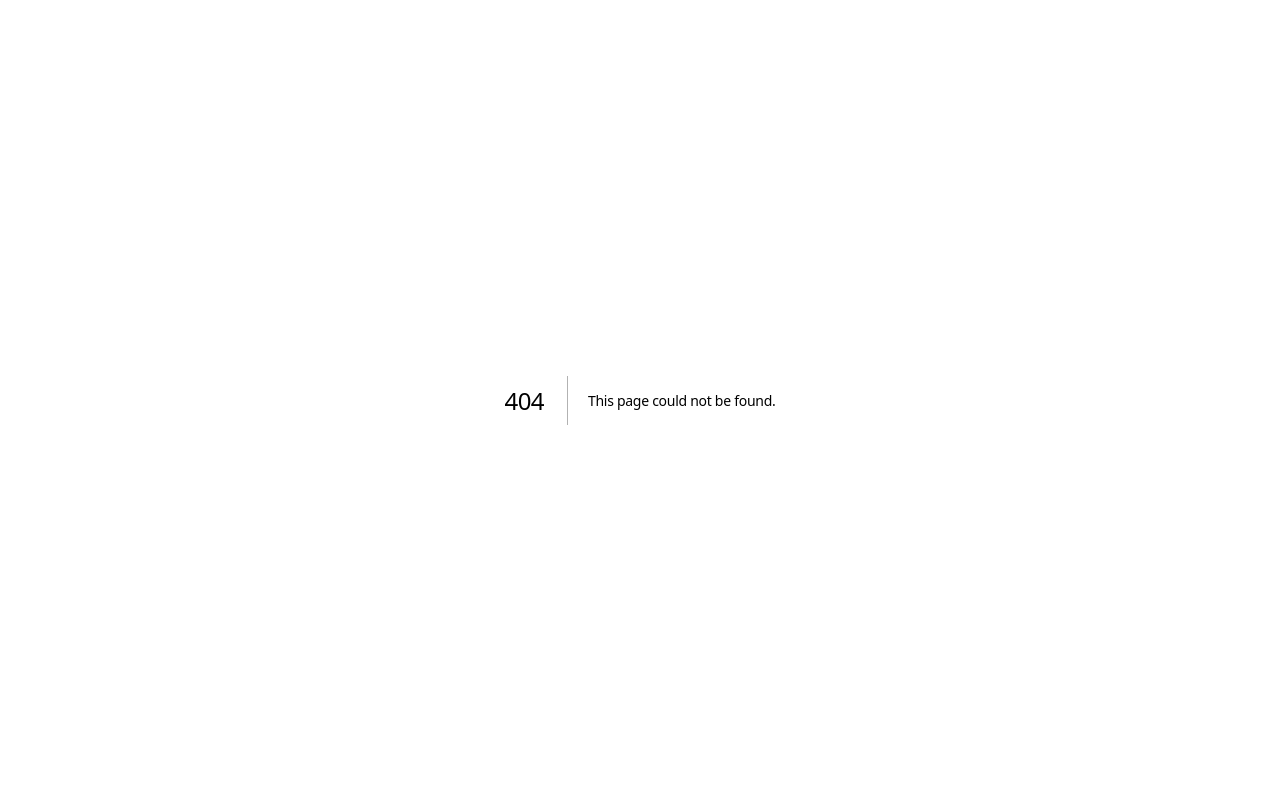
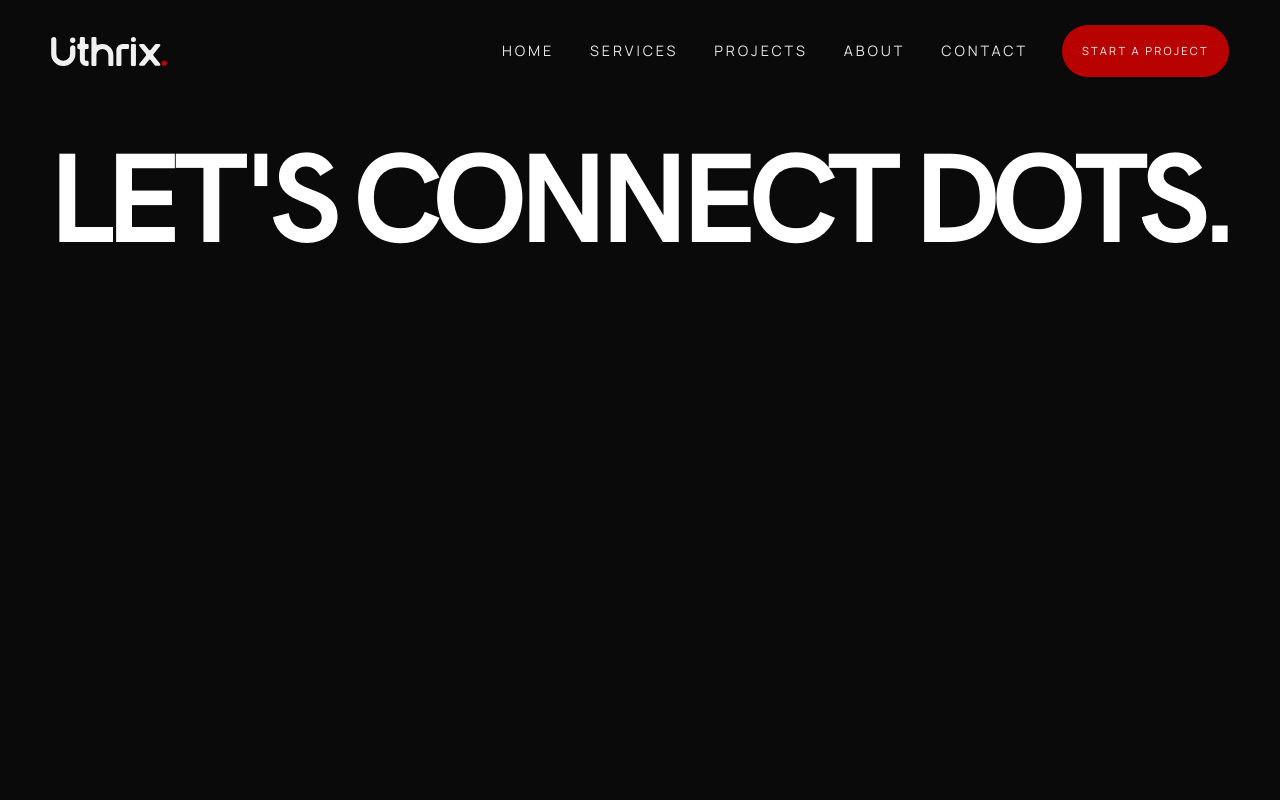
Before and after one commit to Uthrix-Digital/uthrix-digital, a Next.js app: page /ConnetMainDots in a window 1280 px wide. Before the commit this address had no page. Shown: the top 800 px of the page. Built offline with nearby package versions, Linux system fonts and the light colour scheme.

Commit message:
feat: restructure Home layout and integrate ConnectDots component with animations

```diff
--- a/src/app/(Home)/page.tsx
+++ b/src/app/(Home)/page.tsx
@@ -1,21 +1,16 @@
-import { Navigation } from "@/components/layout/(header)/Navigation2";
-import { Footer } from "@/components/layout/(Footer)/Footer";
 import { Hero2 } from "@/components/shared/(HeroSection)/Hero2";
 import { ConnectsDots } from "@/components/shared/(ConnetsDots)/ConnectsDots";
-import { ScrollToTopButton } from "@/components/shared/ScrollToTopButton";
 
 export default function Home() {
   return (
-    <div className="relative min-h-screen bg-[#0b0b0b] text-white transition-colors duration-300">
+    <div className="relative min-h-screen bg-foreground text-white transition-colors duration-300">
       <div className="relative z-10">
-        <Navigation />
       </div>
       <main className="py-0">
         <Hero2 />
         <ConnectsDots />
       </main>
-      <Footer />
-      <ScrollToTopButton />
+
     </div>
   );
 }
--- /dev/null
+++ b/src/app/ConnetMainDots/page.tsx
@@ -0,0 +1,43 @@
+"use client"
+import { motion, MotionConfig, type Variants } from "framer-motion";
+
+const EASE = [0.22, 1, 0.36, 1] as const;
+
+const stagger: Variants = {
+  hidden: {},
+  visible: { transition: { staggerChildren: 0.1 } },
+};
+
+const fadeUp: Variants = {
+  hidden: { opacity: 0, y: 24 },
+  visible: {
+    opacity: 1,
+    y: 0,
+    transition: { duration: 0.65, ease: EASE },
+  },
+};
+export default function ConnectDots() {
+  return (
+    <div className="relative min-h-screen bg-foreground text-white transition-colors duration-300">
+
+        <div className="mx-auto flex w-full max-w-none px-4 pb-16 pt-32 sm:px-6 sm:pb-20 lg:px-12 lg:pt-38">
+          <motion.div
+            variants={stagger}
+            initial="hidden"
+            animate="visible"
+            className="flex w-full flex-col"
+          >
+            <motion.h1
+              variants={fadeUp}
+              className="font-hkg w-full text-[clamp(3.25rem,13vw,11rem)] font-black uppercase leading-[0.86] tracking-[-0.07em] sm:text-[clamp(4rem,10vw,11rem)] sm:leading-[0.82] sm:tracking-[-0.075em]"
+            >
+              <span className="block sm:whitespace-nowrap">
+                Let&apos;s connect dots.
+              </span>
+            </motion.h1>
+          </motion.div>
+        </div>
+      </div>
+
+  );
+}
--- a/src/app/ConnetsDotsMain/page.tsx
+++ /dev/null
@@ -1,7 +0,0 @@
-export default function ConnectDots() {
-    return (
-        <div>
-            <h1>ConnectDots</h1>
-        </div>
-    )
-}
--- a/src/app/layout.tsx
+++ b/src/app/layout.tsx
@@ -4,6 +4,10 @@ import {Roboto_Mono} from "next/font/google";
 import localFont from "next/font/local";
 import "./globals.css";
 import { siteConfig } from "@/config/siteConfig";
+import { Navigation } from "@/components/layout/(header)/Navigation2";
+import { Footer } from "@/components/layout/(Footer)/Footer";
+import { ScrollToTopButton } from "@/components/shared/ScrollToTopButton";
+
 
 const manrope = Manrope({
   variable: "--font-manrope",
@@ -46,7 +50,17 @@ export default function RootLayout({ children }: LayoutProps<"/">) {
       lang="en"
       className={`${manrope.variable} ${hkg.variable} ${robotomono.variable} ${rogta.variable} h-full antialiased`}
     >
-      <body className="min-h-full flex flex-col">{children}</body>
+      <body className="min-h-full flex flex-col">
+        <div className="relative min-h-screen bg-[#0b0b0b] text-white transition-colors duration-300">
+          <div className="relative z-10">
+            <Navigation />
+          </div>
+
+          <main>{children}</main>
+<ScrollToTopButton />
+          <Footer />
+        </div>
+      </body>
     </html>
   );
 }
--- a/src/components/shared/(ConnetsDots)/ConnectsDots.tsx
+++ b/src/components/shared/(ConnetsDots)/ConnectsDots.tsx
@@ -80,13 +80,12 @@ export function ConnectsDots() {
           ))}
 
           <Link
-            href="mailto:contact@acme.com"
-            aria-label="Start a conversation by email"
+            href="/ConnetMainDots"
+            aria-label="View our brand identity services"
             className="absolute left-1/2 top-1/2 flex size-[clamp(8.5rem,20vw,12rem)] -translate-x-1/2 -translate-y-1/2 items-center justify-center rounded-full bg-[#111113] text-white transition-transform duration-300 hover:scale-105 focus-visible:outline-none focus-visible:ring-2 focus-visible:ring-white focus-visible:ring-offset-4 focus-visible:ring-offset-[#ff302f]"
           >
             <ArrowUpRight className="size-[clamp(3rem,6vw,4.5rem)] stroke-[1.5]" />
           </Link>
-
           <span className="absolute bottom-[12%] left-1/2 -translate-x-1/2 whitespace-nowrap text-xs font-medium sm:text-sm">
             From idea to first step
           </span>
```
